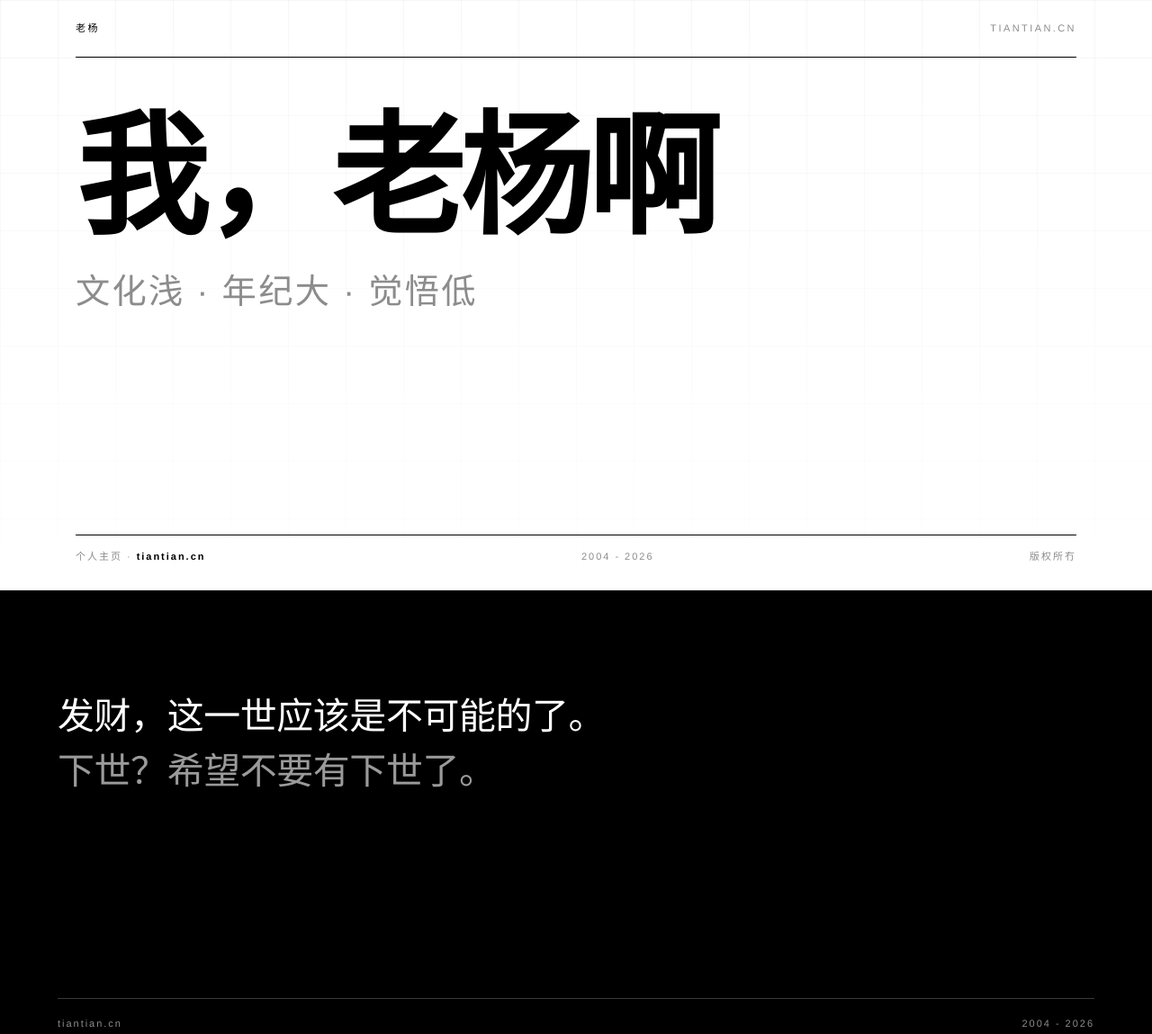
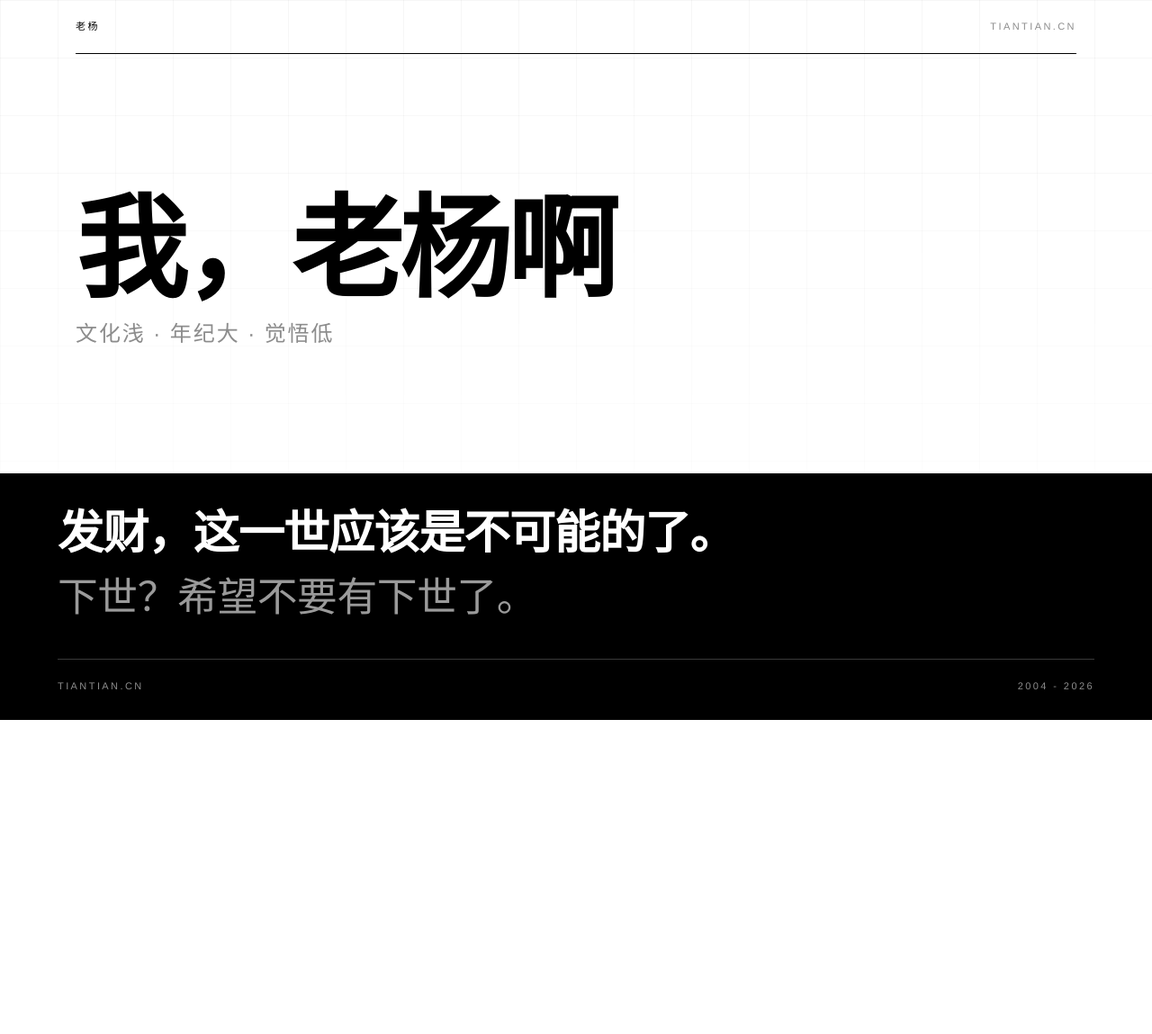
Before and after one commit to lykagh/lykagh.github.io, a plain HTML site: page index.html in a window 1280 px wide. Shown: the whole page at 90% size. After the commit the page ends 800 px from the top, so only its background shows below. Drawn offline with Linux system fonts and the light colour scheme.

Commit message:
Update index.html

```diff
--- a/index.html
+++ b/index.html
@@ -9,16 +9,19 @@
     --ink:#000;
     --paper:#fff;
     --grey:#8c8c8c;
-    --hair:#d8d8d8;
+    --grey-inv:#9a9a9a;
+    --hair-inv:#3a3a3a;
     --pad:clamp(20px,5vw,64px);
+    --maxw:1240px;
     --sans:"Helvetica Neue",Helvetica,Arial,"PingFang SC","Hiragino Sans GB","Microsoft YaHei",sans-serif;
   }
   *{box-sizing:border-box;margin:0;padding:0}
+  html,body{height:100%}
   html{-webkit-font-smoothing:antialiased;text-rendering:optimizeLegibility}
   body{
     background:var(--paper);color:var(--ink);
     font-family:var(--sans);font-size:15px;line-height:1.7;
-    overflow-x:hidden;
+    overflow:hidden;
   }
   body::before{
     content:"";position:fixed;inset:0;z-index:0;pointer-events:none;
@@ -29,106 +32,118 @@
     mask-image:linear-gradient(to bottom,#000 0%,transparent 90%);
     -webkit-mask-image:linear-gradient(to bottom,#000 0%,transparent 90%);
   }
-  .wrap{position:relative;z-index:1;max-width:1240px;margin:0 auto;padding:0 var(--pad)}
+
+  /* 一屏两段：白底（页眉 + 第 1、2 行） / 通栏黑底（第 3、4 行 + 页脚，铺到屏幕底边）
+     高度锁死，不产生滚动 */
+  .page{
+    position:relative;z-index:1;
+    height:100vh;height:100dvh;
+    max-width:var(--maxw);margin:0 auto;
+    padding:0 var(--pad);
+    display:grid;
+    grid-template-rows:auto 1fr;
+    gap:clamp(14px,3vh,40px);
+  }
 
   header{
-    display:flex;justify-content:space-between;align-items:baseline;
-    padding:22px 0;border-bottom:1px solid var(--ink);
+    display:flex;flex-wrap:wrap;gap:8px 40px;
+    justify-content:space-between;align-items:baseline;
+    padding:20px 0;border-bottom:1px solid var(--ink);
     font-size:11px;letter-spacing:.22em;text-transform:uppercase;
   }
   header span:last-child{color:var(--grey)}
 
-  .hero{
-    min-height:74vh;display:flex;flex-direction:column;justify-content:space-between;
-    padding:clamp(36px,8vh,96px) 0 28px;
+  main{
+    min-height:0;
+    display:flex;flex-direction:column;
+    align-items:flex-start;
   }
-  h1{font-size:clamp(46px,11.5vw,164px);line-height:.96;letter-spacing:-.035em;font-weight:800}
-  h1 .thin{
-    display:block;font-weight:200;color:var(--grey);
-    font-size:.26em;letter-spacing:.06em;line-height:1.9;margin-top:.5em;
+  /* 第 1、2 行：在白底区域里居中，黑带因此被顶到最底部 */
+  .top{margin:auto 0}
+
+  /* 第 1 行 */
+  .l1{
+    font-size:clamp(34px,min(14vw,15.5vh),170px);
+    line-height:.96;letter-spacing:-.035em;font-weight:800;
   }
-  .hero-meta{
-    display:flex;flex-wrap:wrap;gap:8px 40px;justify-content:space-between;
-    border-top:1px solid var(--ink);padding-top:14px;margin-top:clamp(28px,6vh,64px);
-    font-size:11px;letter-spacing:.18em;color:var(--grey);
-  }
-  .hero-meta b{color:var(--ink);font-weight:600}
-
-  .statement{background:var(--ink);color:var(--paper);padding:clamp(48px,9vw,110px) var(--pad)}
-  .statement p{
-    max-width:1240px;margin:0 auto;
-    font-size:clamp(20px,3.2vw,44px);line-height:1.5;
-    font-weight:400;letter-spacing:-.01em;
-  }
-  .statement p em{font-style:normal;font-weight:200;color:#9a9a9a}
-
-  .blocks{padding:clamp(40px,7vw,90px) 0}
-  .block{
-    display:grid;grid-template-columns:110px 1fr;gap:clamp(12px,3vw,48px);align-items:baseline;
-    padding:clamp(22px,3.2vw,38px) 0;border-top:1px solid var(--ink);
-  }
-  .block:last-child{border-bottom:1px solid var(--ink)}
-  .num{
-    font-size:clamp(24px,2.6vw,38px);font-weight:800;line-height:1;
-    letter-spacing:-.04em;color:var(--grey);
-  }
-  .block p{
-    font-size:clamp(22px,3.4vw,44px);font-weight:700;
-    line-height:1.3;letter-spacing:-.02em;
-  }
-  .block p.soft{font-weight:300;color:#444}
-
-  footer{background:var(--ink);color:var(--paper);padding:clamp(56px,9vw,110px) var(--pad)}
-  footer .inner{max-width:1240px;margin:0 auto}
-  .footer-big{
-    font-size:clamp(30px,6.6vw,92px);font-weight:800;line-height:1.1;
-    letter-spacing:-.045em;margin-bottom:clamp(32px,5vw,60px);
-  }
-  .footer-row{
-    display:flex;flex-wrap:wrap;gap:12px 40px;justify-content:space-between;
-    border-top:1px solid #3a3a3a;padding-top:18px;
-    font-size:11px;letter-spacing:.18em;color:#8c8c8c;
+  /* 第 2 行 */
+  .l2{
+    font-size:clamp(13px,min(3vw,3vh),34px);
+    font-weight:200;color:var(--grey);
+    letter-spacing:.08em;line-height:1.6;
+    margin-top:clamp(8px,1.8vh,24px);
   }
 
-  @media (max-width:760px){
-    .block{grid-template-columns:1fr;gap:8px}
+  /* 第 3 行往后的全部内容：通栏黑底，一直铺到视口底边，文字仍与上方标题左对齐 */
+  .statement{
+    width:100vw;
+    margin-left:calc(50% - 50vw);
+    background:var(--ink);color:var(--paper);
+    padding:clamp(22px,4.4vh,56px) var(--pad) clamp(20px,3.6vh,48px);
+  }
+  .statement-inner{max-width:var(--maxw);margin:0 auto}
+  /* 第 3 行 */
+  .l3{
+    font-size:clamp(20px,min(5.4vw,6.4vh),64px);
+    font-weight:700;line-height:1.25;letter-spacing:-.02em;
+  }
+  /* 第 4 行 */
+  .l4{
+    font-size:clamp(18px,min(4.8vw,5.6vh),56px);
+    font-weight:200;color:var(--grey-inv);
+    line-height:1.25;letter-spacing:-.01em;
+    margin-top:clamp(6px,1.4vh,18px);
+  }
+  /* 第 4 行之后的页脚信息，同样在黑底上 */
+  .statement-foot{
+    display:flex;flex-wrap:wrap;gap:8px 40px;
+    justify-content:space-between;align-items:baseline;
+    border-top:1px solid var(--hair-inv);
+    margin-top:clamp(22px,5vh,64px);
+    padding-top:clamp(14px,2.4vh,24px);
+    font-size:11px;letter-spacing:.22em;text-transform:uppercase;
+    color:var(--grey);
+  }
+
+  .l1,.l2,.statement{animation:rise .8s cubic-bezier(.22,1,.36,1) both}
+  .l2{animation-delay:.08s}
+  .statement{animation-delay:.16s}
+  @keyframes rise{from{opacity:0;transform:translateY(14px)}to{opacity:1;transform:none}}
+
+  @media (prefers-reduced-motion:reduce){
+    .l1,.l2,.statement{animation:none}
   }
 </style>
 </head>
 <body>
 
-<div class="wrap">
+<div class="page">
+
   <header>
     <span>老杨</span>
     <span>tiantian.cn</span>
   </header>
 
-  <section class="hero">
-    <h1>
-      我，老杨啊
-      <span class="thin">文化浅 · 年纪大 · 觉悟低</span>
-    </h1>
-    <div class="hero-meta">
-      <span>个人主页 · <b>tiantian.cn</b></span>
-      <span>2004 - 2026</span>
-      <span>版权所冇</span>
+  <main>
+    <div class="top">
+      <h1 class="l1">我，老杨啊</h1>
+      <p class="l2">文化浅 · 年纪大 · 觉悟低</p>
     </div>
-  </section>
+
+    <div class="statement">
+      <div class="statement-inner">
+        <p class="l3">发财，这一世应该是不可能的了。</p>
+        <p class="l4">下世？希望不要有下世了。</p>
+
+        <div class="statement-foot">
+          <span>tiantian.cn</span>
+          <span>2004 - 2026</span>
+        </div>
+      </div>
+    </div>
+  </main>
+
 </div>
-
-<section class="statement">
-  <p>发财，这一世应该是不可能的了。<br><em>下世？希望不要有下世了。</em></p>
-</section>
-
-
-<footer>
-  <div class="inner">
-    <div class="footer-row">
-      <span>tiantian.cn</span>
-      <span>2004 - 2026</span>
-    </div>
-  </div>
-</footer>
 
 </body>
 </html>
```
